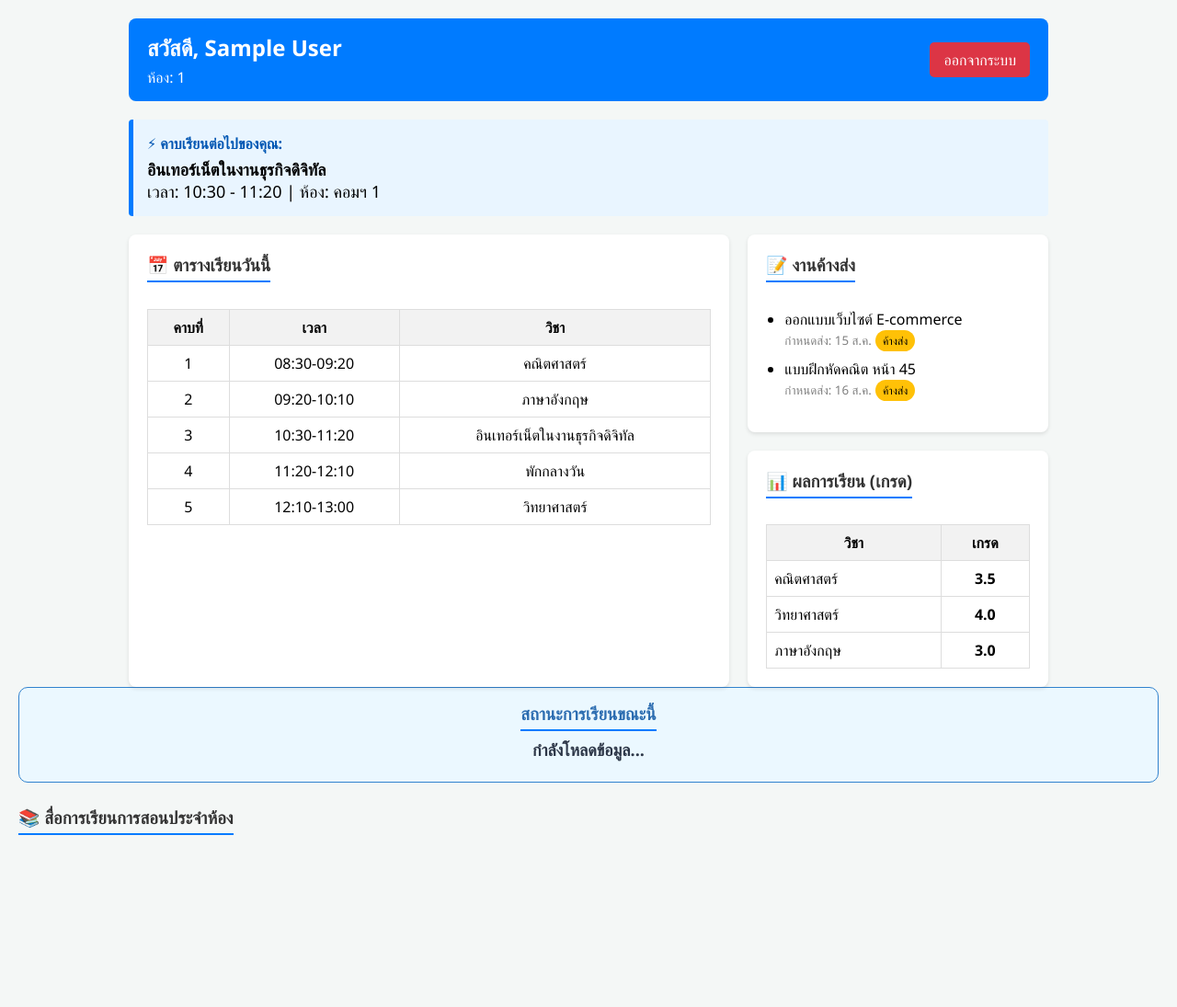
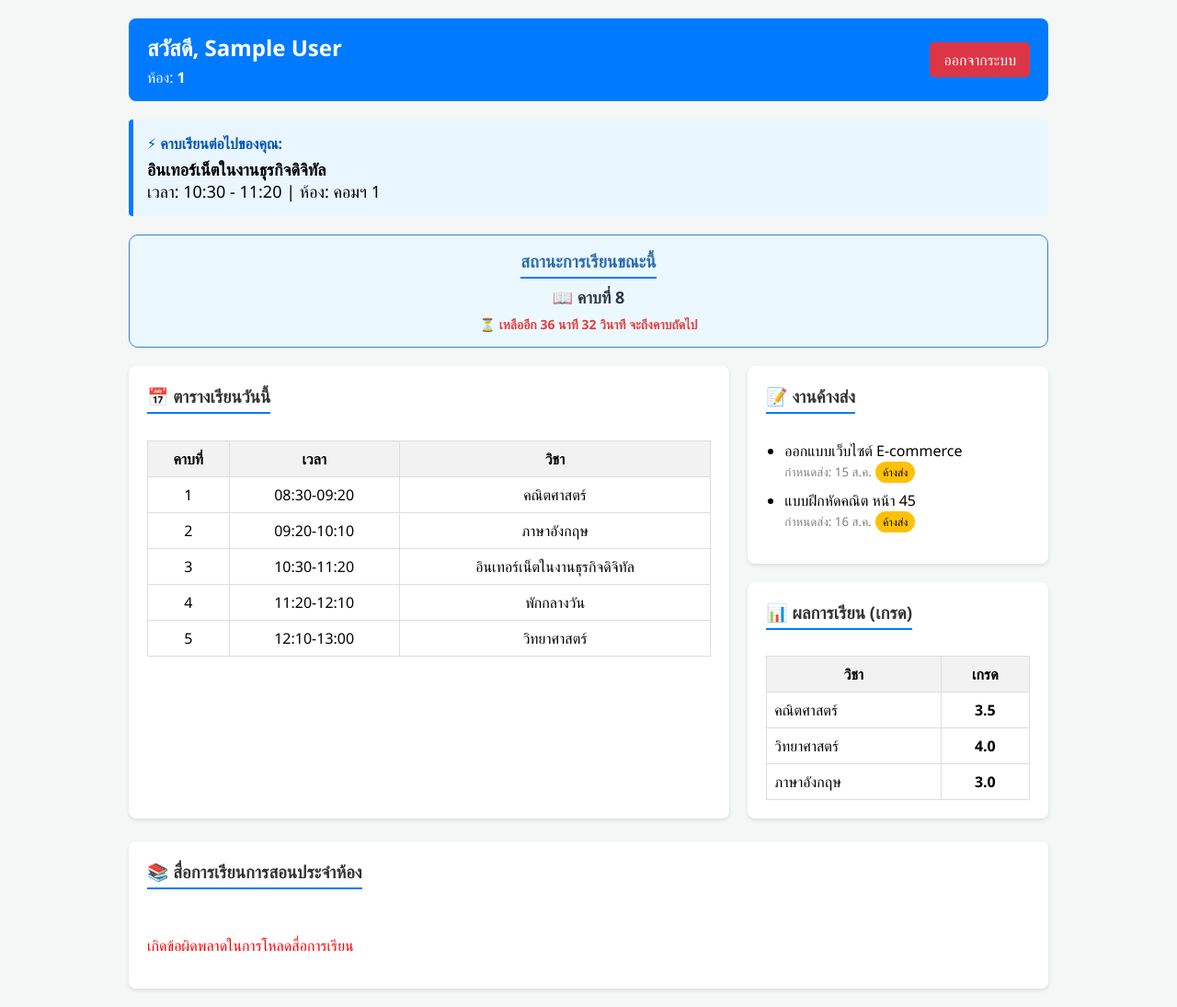
Before and after one commit to khathawutpoolperm89-coder/BTADBase, a Flask app: page /dashboard in a window 1280 px wide. Shown: the whole page at 92% size. Before the commit the page ends 908 px from the top, so only its background shows below. Run offline with Flask 3, Linux system fonts and the light colour scheme; the visitor is signed in with stand-in values (Sample User, id 1).

Commit message:
First commit for Render

```diff
--- a/app.py
+++ b/app.py
@@ -47,7 +47,33 @@ def save_attendance():
     except Exception as e:
         print("Save attendance error:", e)
         return jsonify({"success": False, "message": str(e)}), 500
+@app.route('/save_media', methods=['POST'])
+def save_media():
+    try:
+        data = request.get_json()
+        payload = {
+            "action": "saveMedia",
+            "class_name": data.get("class_name"),
+            "subject": data.get("subject"),
+            "title": data.get("title"),
+            "video_url": data.get("video_url")
+        }
 
+        # ส่งข้อมูลไปยัง Google Apps Script
+        response = requests.post(GOOGLE_SCRIPT_URL, json=payload)
+        return jsonify({"success": True, "message": "บันทึกสื่อเรียบร้อยแล้ว"})
+    except Exception as e:
+        return jsonify({"success": False, "message": str(e)}), 500
+
+@app.route('/get_media', methods=['GET'])
+def get_media():
+    try:
+        class_name = request.args.get('class')
+        # ดึงข้อมูลสื่อตามชั้นเรียนจาก Google Apps Script
+        response = requests.get(f"{GOOGLE_SCRIPT_URL}?action=getMedia&class={class_name}")
+        return response.text, 200, {'Content-Type': 'application/json'}
+    except Exception as e:
+        return jsonify([]), 500
 @app.route('/')
 def login_page():
     if 'fullname' in session:
@@ -141,6 +167,11 @@ def login():
             session['role'] = 'student'
             session['fullname'] = selected_name
             session['student_id'] = student_id_val
+
+            # 🟢 ดึงข้อมูลห้องเรียนจาก Object ของนักเรียนเก็บลง Session
+            student_room = student.get('Class') or student.get('room') or student.get('ชั้นเรียน') or '-'
+            session['student_room'] = student_room
+
             return jsonify({"success": True, "message": "สำเร็จ"})
         else:
             return jsonify({"success": False, "message": "รหัสผ่านไม่ถูกต้อง"})
--- a/templates/dashboard.html
+++ b/templates/dashboard.html
@@ -33,7 +33,7 @@
     <div class="header">
         <div>
             <h2 style="margin: 0;">สวัสดี, {{ data.name }}</h2>
-            <p style="margin: 5px 0 0 0;">ห้อง: {{ data.room }}</p>
+            <p style="margin: 5px 0 0 0;">ห้อง: <strong>{{ data.room }}</strong></p>
         </div>
         <a href="/logout" class="logout-btn">ออกจากระบบ</a>
     </div>
@@ -42,9 +42,16 @@
     <div class="highlight-box">
         <h4>⚡ คาบเรียนต่อไปของคุณ:</h4>
         <p style="margin: 0; font-size: 18px;">
-            <strong>{{ data.next_class.subject }}</strong> <br>
-            เวลา: {{ data.next_class.time }} | ห้อง: {{ data.next_class.room }}
+            <strong>{{ data.next_class.subject if data.next_class else 'ไม่มีคาบเรียน' }}</strong> <br>
+            เวลา: {{ data.next_class.time if data.next_class else '-' }} | ห้อง: {{ data.next_class.room if data.next_class else '-' }}
         </p>
+    </div>
+
+    <!-- Widget แสดงวิชาปัจจุบันและนับถอยหลัง -->
+    <div style="background: #ebf8ff; border: 1px solid #3182ce; padding: 15px; border-radius: 10px; margin-bottom: 20px; text-align: center;">
+        <h3 style="margin: 0; color: #2b6cb0;">สถานะการเรียนขณะนี้</h3>
+        <p id="currentSubjectText" style="font-size: 18px; font-weight: bold; color: #2d3748; margin: 8px 0;">กำลังโหลดข้อมูล...</p>
+        <div id="countdownBox" style="font-size: 14px; color: #e53e3e; font-weight: bold;"></div>
     </div>
 
     <div class="dashboard-grid">
@@ -57,6 +64,7 @@
                     <th>เวลา</th>
                     <th>วิชา</th>
                 </tr>
+                {% if data.today_schedule %}
                     {% for item in data.today_schedule %}
                     <tr>
                         <td>{{ item.period }}</td>
@@ -64,6 +72,9 @@
                         <td>{{ item.subject }}</td>
                     </tr>
                     {% endfor %}
+                {% else %}
+                    <tr><td colspan="3">ไม่มีตารางเรียนวันนี้</td></tr>
+                {% endif %}
             </table>
         </div>
 
@@ -72,6 +83,7 @@
             <div class="card" style="margin-bottom: 20px;">
                 <h3>📝 งานค้างส่ง</h3>
                 <ul style="padding-left: 20px; margin-top: 10px;">
+                    {% if data.assignments %}
                         {% for hw in data.assignments %}
                             <li style="margin-bottom: 10px;">
                                 {{ hw.task }} <br>
@@ -79,6 +91,9 @@
                                 <span class="badge">{{ hw.status }}</span>
                             </li>
                         {% endfor %}
+                    {% else %}
+                        <li>ไม่มีงานค้างส่ง</li>
+                    {% endif %}
                 </ul>
             </div>
 
@@ -89,31 +104,74 @@
                         <th>วิชา</th>
                         <th>เกรด</th>
                     </tr>
+                    {% if data.grades %}
                         {% for g in data.grades %}
                         <tr>
                             <td style="text-align: left;">{{ g.subject }}</td>
                             <td><strong>{{ g.grade }}</strong></td>
                         </tr>
                         {% endfor %}
+                    {% else %}
+                        <tr><td colspan="2">ไม่มีข้อมูลเกรด</td></tr>
+                    {% endif %}
                 </table>
             </div>
         </div>
     </div>
-</div><!-- Widget แสดงวิชาปัจจุบันและนับถอยหลัง -->
-<div style="background: #ebf8ff; border: 1px solid #3182ce; padding: 15px; border-radius: 10px; margin-bottom: 20px; text-align: center;">
-    <h3 style="margin: 0; color: #2b6cb0;">สถานะการเรียนขณะนี้</h3>
-    <p id="currentSubjectText" style="font-size: 18px; font-weight: bold; color: #2d3748; margin: 8px 0;">กำลังโหลดข้อมูล...</p>
-    <div id="countdownBox" style="font-size: 14px; color: #e53e3e; font-weight: bold;"></div>
+
+    <!-- สื่อการเรียน -->
+    <div style="margin-top: 25px;" class="card">
+        <h3>📚 สื่อการเรียนการสอนประจำห้อง</h3>
+        <div id="mediaContainer" style="display: grid; grid-template-columns: repeat(auto-fill, minmax(280px, 1fr)); gap: 15px; margin-top: 15px;">
+            <p style="color: #777;">กำลังโหลดสื่อการเรียน...</p>
         </div>
-<div style="margin-top: 25px;">
-    <h3>📚 สื่อการเรียนการสอนประจำห้อง</h3>
-    <div id="mediaContainer" style="display: grid; grid-template-columns: repeat(auto-fill, minmax(280px, 1fr)); gap: 15px;">
-        <!-- วิดีโอจะถูกดึงมาใส่ตรงนี้ -->
     </div>
 </div>
 
 <script>
-    // ช่วงเวลาของแต่ละคาบ (หน่วยเป็นนาทีนับจาก 00:00)
+    const userRoom = "{{ data.room }}";
+    const GOOGLE_SCRIPT_URL = "https://script.google.com/macros/s/AKfycbxECb2v3avtM8sFb8lruYSlf-PybV3cazw2orggnzsVmjMhhwOgxj3vgkWmvcdLpq_5/exec";
+
+    // สั่งดึงสื่อการเรียนเมื่อเปิดหน้าเว็บทันที
+    document.addEventListener("DOMContentLoaded", function() {
+        if (userRoom && userRoom !== "-" && userRoom !== "None") {
+            loadStudentMedia(userRoom);
+        } else {
+            document.getElementById('mediaContainer').innerHTML = '<p style="color: #777; grid-column: 1/-1;">ไม่พบข้อมูลห้องเรียนของนักเรียน</p>';
+        }
+    });
+
+    // ฟังก์ชันดึงวิดีโอจาก Google Apps Script
+    function loadStudentMedia(studentClass) {
+        fetch(`${GOOGLE_SCRIPT_URL}?action=getMedia&class=${encodeURIComponent(studentClass)}`)
+            .then(res => res.json())
+            .then(videos => {
+                const container = document.getElementById('mediaContainer');
+                container.innerHTML = '';
+
+                if (!videos || videos.length === 0) {
+                    container.innerHTML = '<p style="color: #777; grid-column: 1/-1;">ยังไม่มีสื่อการเรียนสำหรับห้องนี้</p>';
+                    return;
+                }
+
+                videos.forEach(v => {
+                    const card = `
+                        <div style="background: #fff; border: 1px solid #e2e8f0; border-radius: 8px; padding: 10px; box-shadow: 0 2px 4px rgba(0,0,0,0.05);">
+                            <span style="background: #007bff; color: white; padding: 2px 8px; border-radius: 4px; font-size: 12px;">${v.subject}</span>
+                            <h4 style="margin: 8px 0; font-size: 15px;">${v.title}</h4>
+                            <iframe width="100%" height="180" src="${v.url}" frameborder="0" allowfullscreen style="border-radius: 6px;"></iframe>
+                        </div>
+                    `;
+                    container.innerHTML += card;
+                });
+            })
+            .catch(err => {
+                console.error(err);
+                document.getElementById('mediaContainer').innerHTML = '<p style="color: red; grid-column: 1/-1;">เกิดข้อผิดพลาดในการโหลดสื่อการเรียน</p>';
+            });
+    }
+
+    // ช่วงเวลาของแต่ละคาบ
     const periods = [
         { name: "คาบที่ 1", start: 8*60+30, end: 9*60+20, key: "P1" },
         { name: "คาบที่ 2", start: 9*60+20, end: 10*60+10, key: "P2" },
@@ -126,17 +184,12 @@
         { name: "คาบที่ 8", start: 15*60+10, end: 16*60+0, key: "P8" }
     ];
 
-    let todayScheduleData = null; // ข้อมูลตารางเฉพาะของวันนี้
-
     function updateLiveCountdown() {
-        if (!todayScheduleData) return;
-
         const now = new Date();
         const currentMins = (now.getHours() * 60) + now.getMinutes();
         const currentSecs = now.getSeconds();
 
         let activePeriod = null;
-
         for (let p of periods) {
             if (currentMins >= p.start && currentMins < p.end) {
                 activePeriod = p;
@@ -151,11 +204,9 @@
             if (activePeriod.key === "LUNCH") {
                 subjectText.innerText = "🍱 อยู่ในช่วงพักรับประทานอาหารกลางวัน";
             } else {
-                const subName = todayScheduleData[activePeriod.key] || 'ไม่มีเรียน/คาบว่าง';
-                subjectText.innerText = `📖 ${activePeriod.name}: วิชา ${subName}`;
+                subjectText.innerText = `📖 ${activePeriod.name}`;
             }
 
-            // คำนวณเวลานับถอยหลังก่อนหมดคาบ
             const totalEndSecs = activePeriod.end * 60;
             const totalNowSecs = (currentMins * 60) + currentSecs;
             const diffSecs = totalEndSecs - totalNowSecs;
@@ -170,80 +221,8 @@
         }
     }
 
-    // อัปเดตเวลานับถอยหลังทุกๆ 1 วินาที
     setInterval(updateLiveCountdown, 1000);
-
-function updateClassStatus(scheduleData) {
-    const now = new Date();
-    const currentMinutes = (now.getHours() * 60) + now.getMinutes();
-
-    // ตัวอย่าง: คาบ 1 เริ่ม 08:30 (8*60 + 30 = 510 นาที) หมด 09:20 (560 นาที)
-    // ถ้านำ currentMinutes ไปเช็คเงื่อนไขตามช่วงเวลาแต่ละคาบ
-    // เราจะทราบทันทีว่านักเรียนอยู่ในคาบไหน และ (เวลาจบคาบ - currentMinutes) = นาทีก่อนเปลี่ยนวิชา
-}
-function sendChatMessage() {
-    const input = document.getElementById('chatInput');
-    const msg = input.value.trim();
-    if (!msg) return;
-
-    appendMessage('นักเรียน', msg);
-    input.value = '';
-
-    if (msg.includes('งานที่ยังไม่ได้ทำ') || msg.includes('การบ้าน')) {
-        // เรียก API ดึงงานที่ค้าง
-        fetch(`/get_missing_assignments?student=${encodeURIComponent(currentStudentName)}`)
-            .then(res => res.json())
-            .then(data => {
-                if (data.missing_tasks && data.missing_tasks.length > 0) {
-                    let text = '📋 งานที่ยังไม่ได้ทำมีดังนี้:\n' + data.missing_tasks.map(t => `- ${t}`).join('\n');
-                    appendMessage('ระบบ', text);
-                } else {
-                    appendMessage('ระบบ', '🎉 ยินดีด้วย! คุณไม่มีงานค้างในขณะนี้');
-                }
-            });
-    } else {
-        appendMessage('ระบบ', 'กรุณาพิมพ์คำว่า "งานที่ยังไม่ได้ทำ" เพื่อตรวจสอบงานค้างครับ');
-    }
-}
-// สั่งรันอัปเดตทุกๆ 1 นาที
-setInterval(updateClassStatus, 60000);
-function checkCurrentPeriod() {
-    const now = new Date();
-    // แปลงเวลาปัจจุบันเป็นนาที (เช่น 08:30 = 8*60 + 30 = 510 นาที)
-    const currentMins = (now.getHours() * 60) + now.getMinutes();
-
-    // ตัวอย่างเงื่อนไขคาบ 1 (08:30 - 09:20)
-    if (currentMins >= 510 && currentMins < 560) {
-        let timeLeft = 560 - currentMins;
-        document.getElementById('status').innerText = `กำลังเรียนคาบ 1 (เหลือ ${timeLeft} นาที)`;
-    }
-    // (สามารถเขียนเงื่อนไข else if ไล่ไปจนจบคาบ 8 และพักเที่ยง)
-
-    function loadStudentMedia(studentClass) {
-    fetch(`/get_media?class=${encodeURIComponent(studentClass)}`)
-        .then(res => res.json())
-        .then(videos => {
-            const container = document.getElementById('mediaContainer');
-            container.innerHTML = '';
-
-            if (videos.length === 0) {
-                container.innerHTML = '<p style="color: #777;">ยังไม่มีสื่อการเรียนในขณะนี้</p>';
-                return;
-            }
-
-            videos.forEach(v => {
-                const card = `
-                    <div style="background: #fff; border-radius: 8px; padding: 10px; box-shadow: 0 2px 6px rgba(0,0,0,0.1);">
-                        <span style="background: #007bff; color: white; padding: 2px 8px; border-radius: 4px; font-size: 12px;">${v.subject}</span>
-                        <h4 style="margin: 8px 0;">${v.title}</h4>
-                        <iframe width="100%" height="180" src="${v.url}" frameborder="0" allowfullscreen style="border-radius: 6px;"></iframe>
-                    </div>
-                `;
-                container.innerHTML += card;
-            });
-        });
-}
-}
+    updateLiveCountdown();
 </script>
 </body>
 </html>
```
Lines whose indentation alone changed are shown as unchanged.
